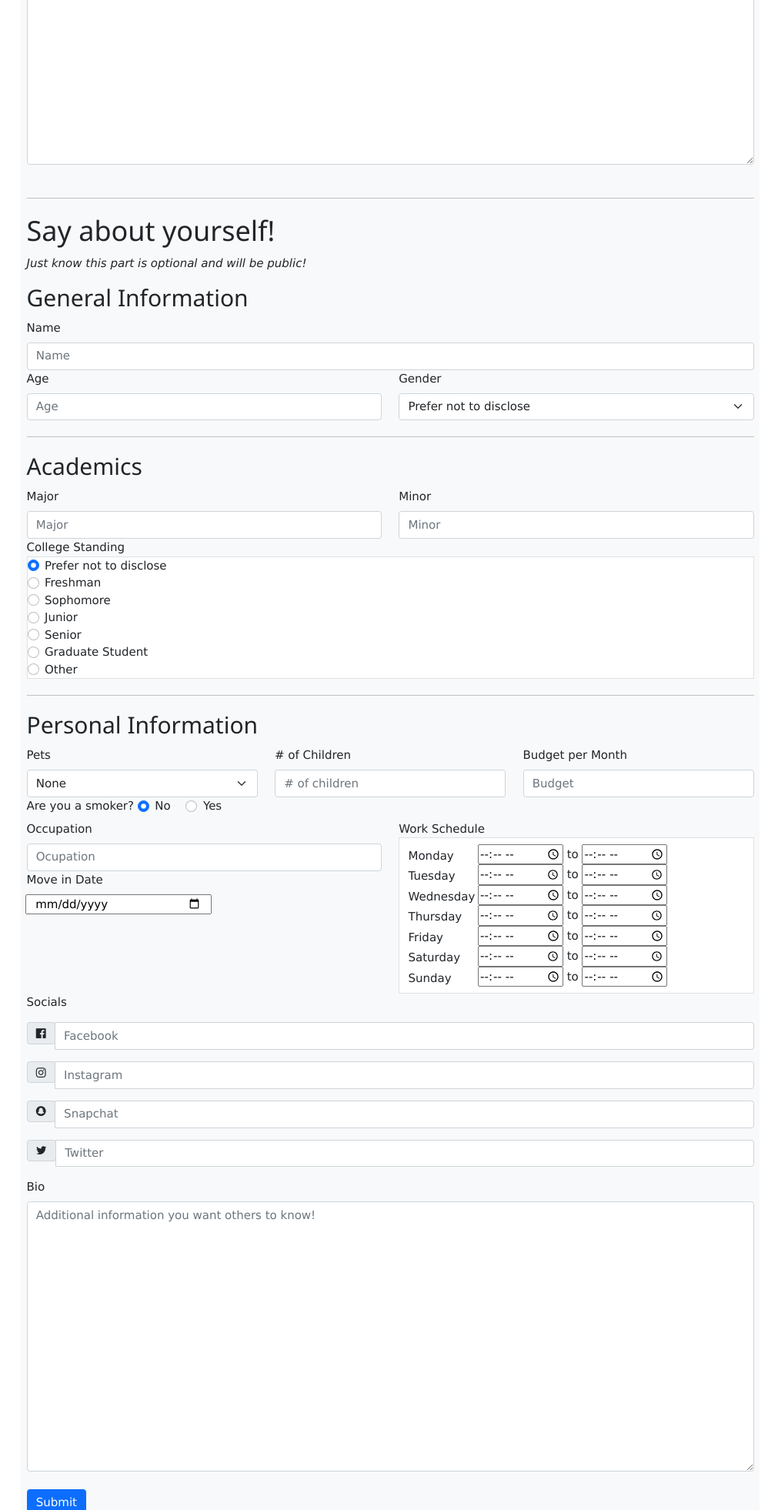
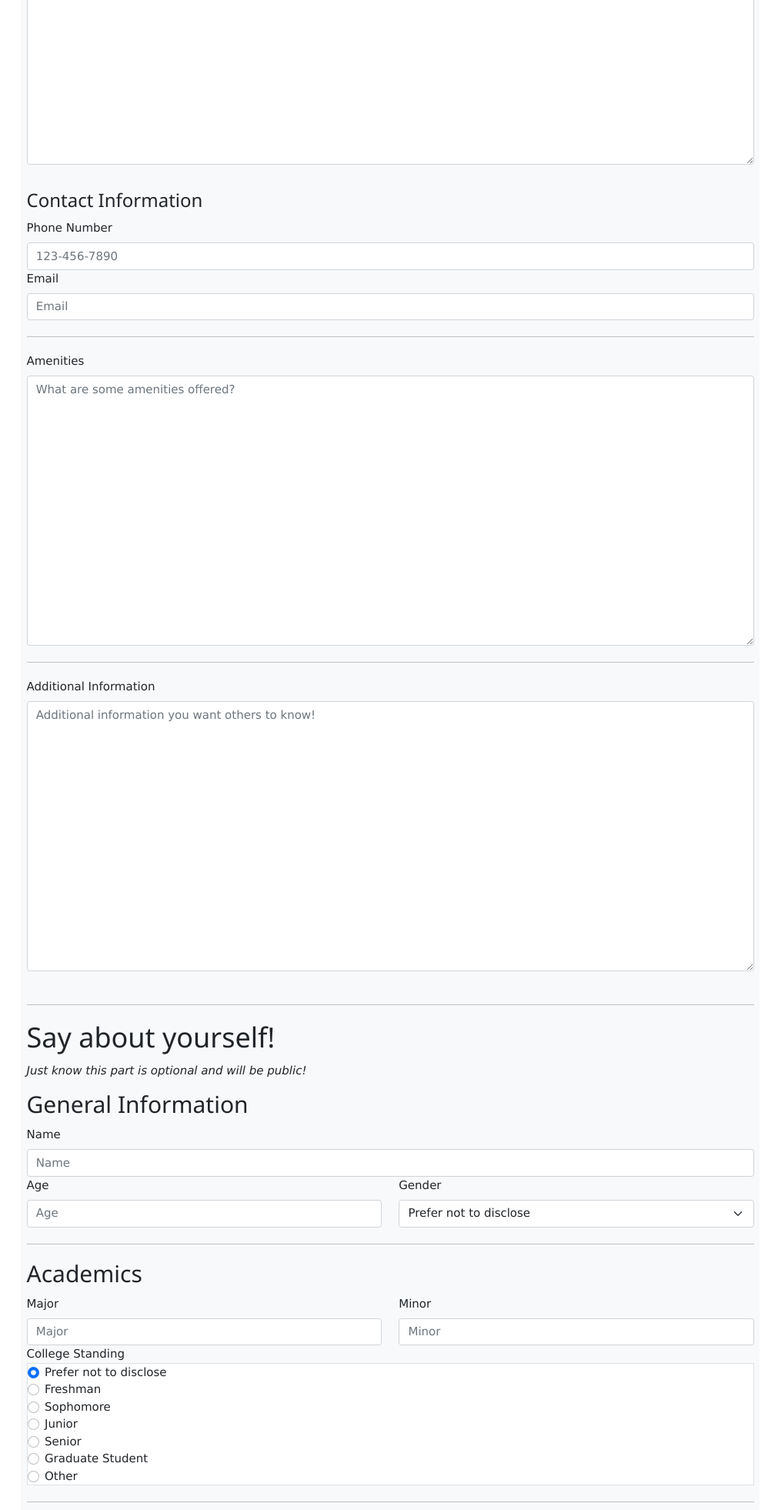
Before and after one commit to TheWaitlisters/Bronco-Mates, a Flask app: page /oncampus in a window 1280 px wide. Shown: the part 512-2474 px from the top of the page at 77% size, without its empty margins (133-1144 px from the left). Run offline with Flask 2, Linux system fonts and the light colour scheme; parts of the project's set-up code (start-up, migrations or seed data) failed here and were passed over; some libraries are stand-ins or nearby versions.

Commit message:
Display Contact info on main page

```diff
--- a/src/main/python/app.py
+++ b/src/main/python/app.py
@@ -141,9 +141,12 @@ def onCampus():
         suite = request.form["suite"]
         roomSize = request.form["roomSize"]
         addInfo = request.form["addInfo"]
+        amenities = request.form["amenities"]
         beds = request.form["beds"]
         baths = request.form["baths"]
         price = request.form["price"]
+        phoneNumber = request.form["phoneNumber"]
+        email = request.form["email"]
 
          # INFORMATION ABOUT SELF
         name = request.form["name"]
@@ -180,8 +183,9 @@ def onCampus():
         elif not price:
             flash('Please enter price!')
         else:
-            db.db.listing.insert_one({"suite": suite, "roomsize" : roomSize, "beds" : beds, "baths" : baths, "price" : price,
-            "address" : "3801 West Temple Avenue", "city" : "Pomona", "state" : "Ca", "zip" : "91768", "addInfo" : addInfo,'name' : name, "age" : age,
+            db.db.listing.insert_one({"address2": suite, "roomsize" : roomSize, "beds" : beds, "baths" : baths, "price" : price,
+            "address" : "3801 West Temple Avenue", "city" : "Pomona", "state" : "Ca", "zip" : "91768", "addInfo" : addInfo, "phoneNumber" : phoneNumber,
+                'name' : name, "age" : age, 'email' : email, 'amenities': amenities,
                 "gender" : gender, "standing" : standing, "major" : major, "minor" : minor,
                 "smoker" : smoker, "pets" : pets, "budget" : budget, "children" : children, "ocupation" : ocupation,
                 "workSchedule" : workSchedule, "moveDate" : moveDate, "socials" : socials, "bio" : bio})
--- a/src/main/python/templates/index.html
+++ b/src/main/python/templates/index.html
@@ -45,6 +45,8 @@
                 <p>Major: {{content["major"] }}</p>
                 <p>Minor: {{content["minor"] }}</p>
                 <p>Smoker: {{content["smoker"]}}</p>
+                <p>Phone #: {{content["phoneNumber"]}}</p>
+                <p>Email: {{content["email"]}}</p>
                 <p>Bio: {{content["bio"]}}</p>
             </div>
         </div>
@@ -55,7 +57,6 @@
                 <p>City: {{ content["city"] }}</p>
                 <p>State: {{ content["state"] }}</p>
                 <p>ZIP Code: {{ content["zip"] }}</p>
-                <p>Suite: {{ content["suite"]}}</p>
                 <p>Room Size: {{ content["roomsize"]}}</p>
                 <p>Beds: {{ content["beds"] }}</p>
                 <p>Baths: {{ content["baths"] }}</p>
--- a/src/main/python/templates/on_campus.html
+++ b/src/main/python/templates/on_campus.html
@@ -44,6 +44,25 @@
               </div>
 
 
+              <hr>
+
+              <label for="addInfo" class="form-label">Additional Information</label>
+                     <textarea class="form-control" name="addInfo" placeholder="Additional information you want others to know!"
+                         rows="15">{{ request.form['addInfo'] }}</textarea>
+              <br>
+
+              <h3>Contact Information</h3>
+              <label for="phoneNumber" class="form-label">Phone Number</label>
+              <input type="tel" class="form-control" name="phoneNumber" placeholder="123-456-7890" value="{{ request.form['phoneNumber'] }}"
+                    pattern="[0-9]{3}-[0-9]{3}-[0-9]{4}" >
+
+              <label for="email" class="form-label">Email</label>
+              <input type="text" class="form-control" name="email" placeholder="Email" value="{{ request.form['email'] }}">
+
+              <hr>
+              <label for="amenities" class="form-label">Amenities</label>
+              <textarea class="form-control" name="amenities" placeholder="What are some amenities offered?"
+                  rows="15">{{ request.form['bio'] }}</textarea>
               <hr>
 
               <label for="addInfo" class="form-label">Additional Information</label>
```
